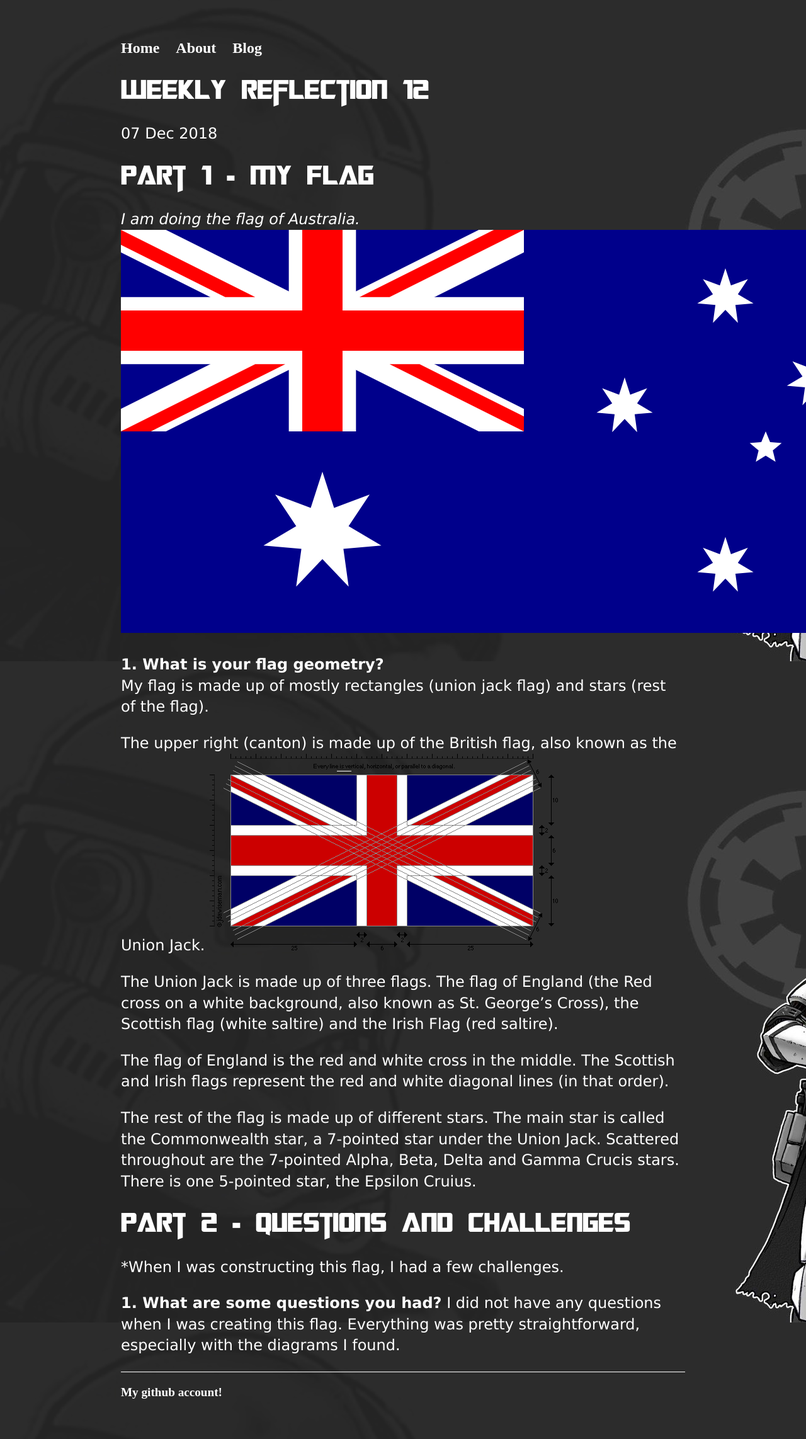
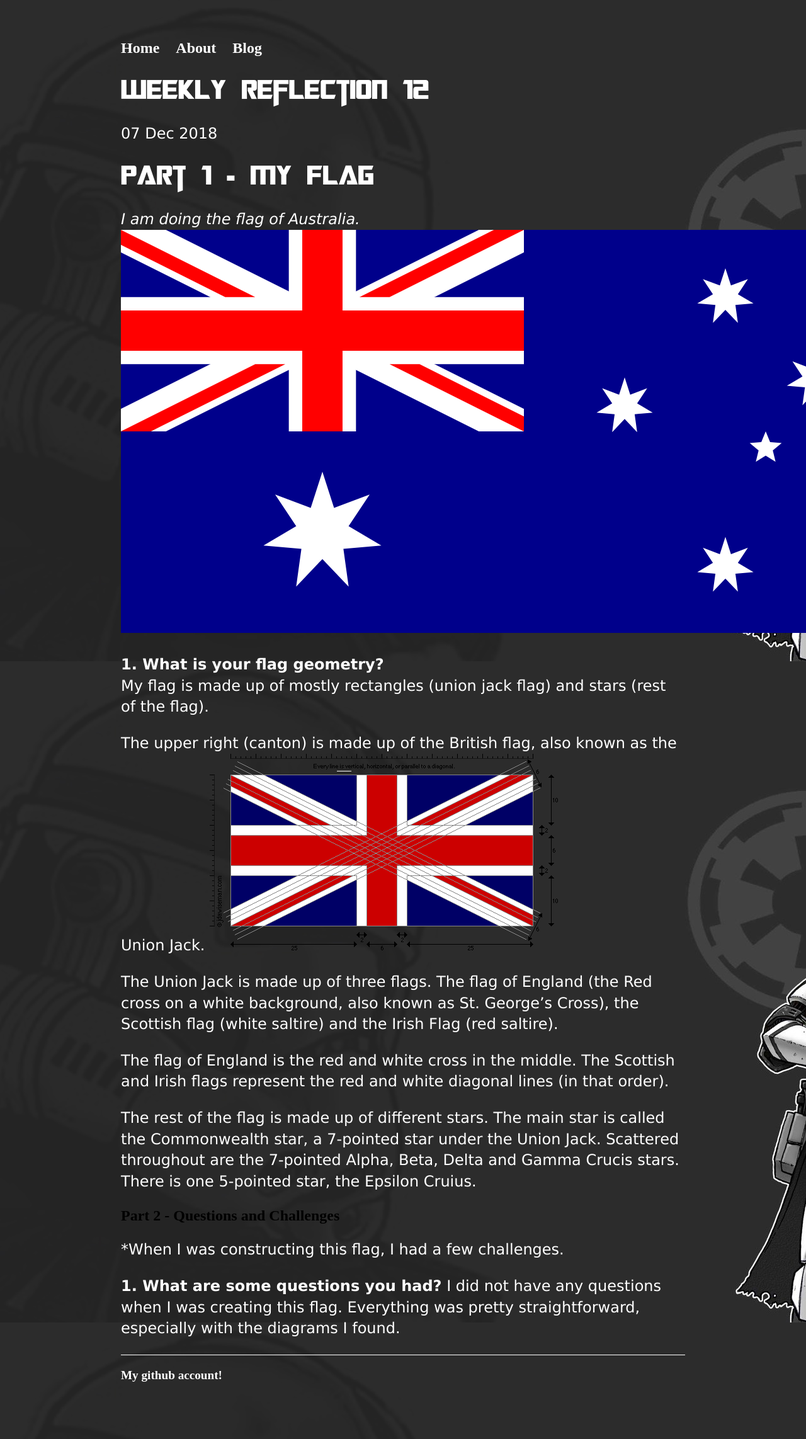
Before and after one commit to brandonm4478/brandonm4478.github.io, a Jekyll site: the page built from _posts/2018-12-07-weekly-reflection-12.md, in a window 1280 px wide. Shown: the whole page at 63% size. Built offline with Jekyll 4.4.1, drawn with Linux system fonts in a browser that asks for light colours; our own code applies the rules of GitHub Pages for plain Markdown files; after the commit the page ends 2258 px from its top, so only the background shows below that.

```diff
--- a/_posts/2018-12-07-weekly-reflection-12.md
+++ b/_posts/2018-12-07-weekly-reflection-12.md
@@ -20,7 +20,7 @@ The flag of England is the red and white cross in the middle. The Scottish and I
 
 The rest of the flag is made up of different stars. The main star is called the Commonwealth star, a 7-pointed star under the Union Jack. Scattered throughout are the 7-pointed Alpha, Beta, Delta and Gamma Crucis stars. There is one 5-pointed star, the Epsilon Cruius.
 
-# Part 2 - Questions and Challenges
+## Part 2 - Questions and Challenges
 *When I was constructing this flag, I had a few challenges.
 
 **1. What are some questions you had?**
```
